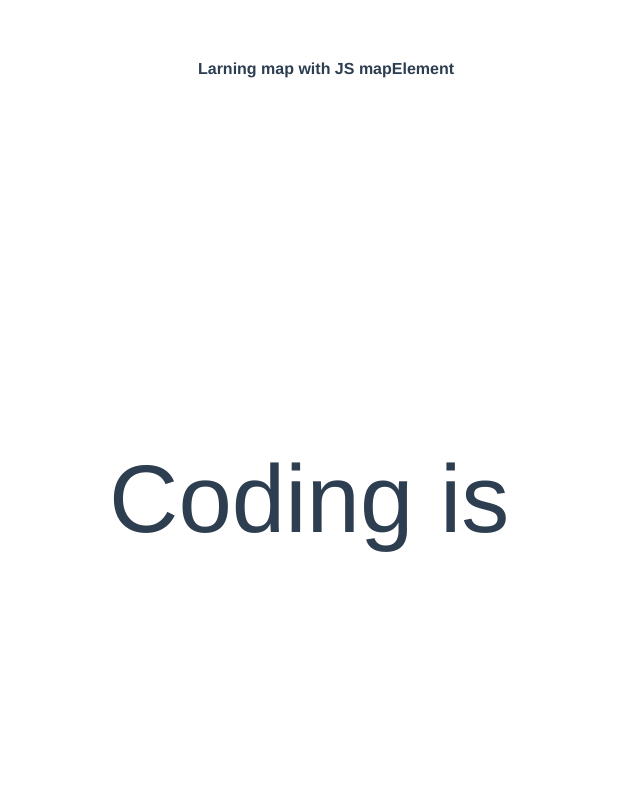
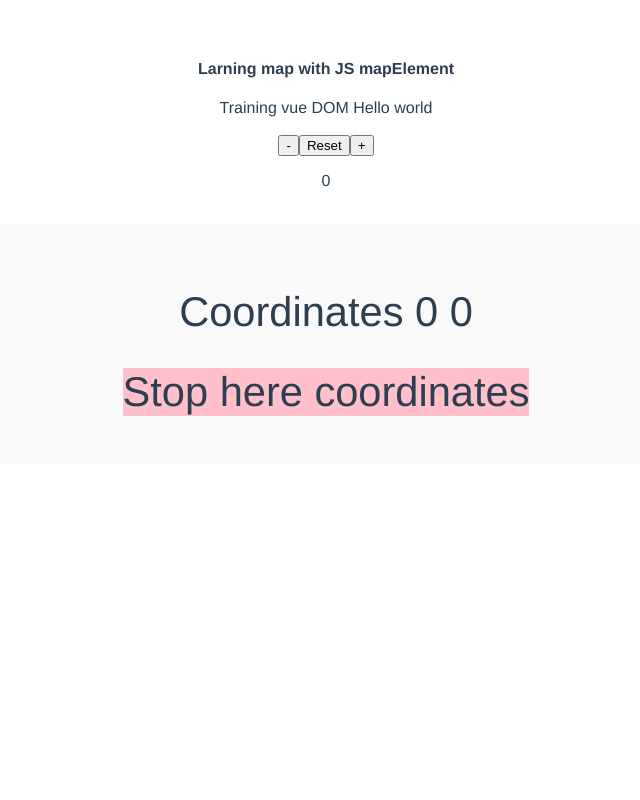
Before and after one commit to camilometaute/learning-js, a Vue app: page / in a window 1280 px wide. Shown: the top 800 px of the page, without its empty margins (314-954 px from the left). Built offline with nearby package versions, Linux system fonts and the light colour scheme.

Commit message:
simple events training

```diff
--- a/src/App.vue
+++ b/src/App.vue
@@ -1,6 +1,8 @@
 <template>
   <div id="app">
     <h4>Larning map with JS <span @click="mapElement">mapElement</span> </h4>
+
+    <TraningJsDom/>
     <TypeAutomatic/>
     <HelloWorld msg="Descarga este documento"/> <br>
   </div>
@@ -9,12 +11,15 @@
 <script>
 import HelloWorld from './components/HelloWorld.vue'
 import TypeAutomatic from './components/TypeAutomatic.vue'
+import TraningJsDom from './components/TraningJsDom.vue'
 
 export default {
   name: 'app',
   methods: {
+    sayHello: function() {
+      return this.title;
+    },
     mapElement() {
-      // set
       const score = 200;
 
       const myScore = new Map();
@@ -32,7 +37,8 @@ export default {
   },
   components: {
     HelloWorld,
-    TypeAutomatic
+    TypeAutomatic,
+    TraningJsDom
   }
 }
 </script>
--- /dev/null
+++ b/src/components/TraningJsDom.vue
@@ -0,0 +1,56 @@
+<template>
+  <div>
+    <span style="display: block">Training vue DOM
+    {{sayHello()}}</span>
+
+    <br>
+    <button v-on:click="decrease(5)">-</button>
+    <button v-on:click="reset">Reset</button>
+    <button v-on:click="increase(5)">+</button>
+    <p>{{counter}}</p>
+    <br>
+    <div
+      style="width: 100%; height: 30vh;background-color: #fafafa; display: flex; align-items: center; justify-content:center; flex-direction: column; font-size: 2.6rem;"
+      v-on:mousemove="updateCoordinates">
+      <p style="margin: 1rem 0 2rem 0;">Coordinates {{x}} {{y}}</p>
+      <span
+        style="background-color: pink;"
+        v-on:mousemove.stop="">
+        Stop here coordinates</span>
+        <!-- listening keyboard events -->
+    </div>
+  </div>
+</template>
+
+<script>
+export default {
+  name: 'VueDom',
+  data: function() {
+    return {
+      hello: 'Hello world',
+      link: 'http://google.com',
+      counter: 0,
+      x: 0,
+      y: 0
+    }
+  },
+  methods: {
+    sayHello: function() {
+      return this.hello;
+    },
+    increase: function(value) {
+      this.counter += value;
+    },
+    decrease: function(value) {
+      this.counter -= value;
+    },
+    reset: function() {
+      this.counter = 0;
+    },
+    updateCoordinates: function(event) {
+      this.x = event.clientX;
+      this.y = event.clientY;
+    }
+  }
+}
+</script>
```
